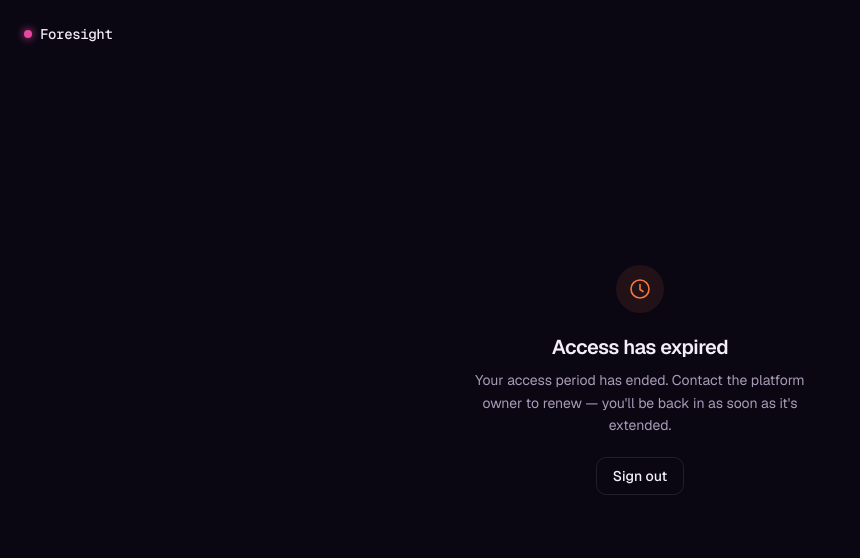
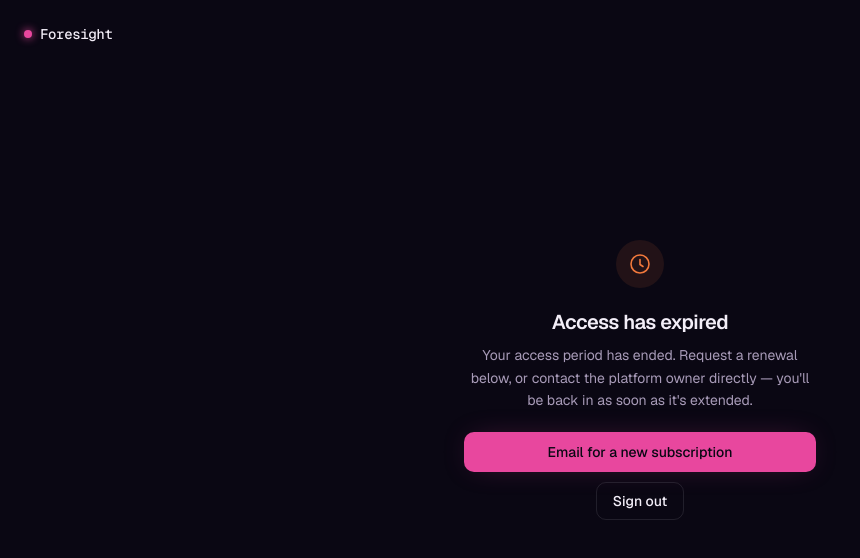
Before and after one commit to Lakshaybh/foresight, a Next.js app in the folder 02_Project/web/: page /access-expired in a window 1280 px wide. Shown: the top 558 px of the page, without its empty margins (0-860 px from the left). Built offline with nearby package versions, Linux system fonts and the light colour scheme; no server answers.

Commit message:
Add renewal email link to the access-expired page
A mailto link addressed to the platform owner, pre-filled with the
visitor's account email, so a renewal request arrives with context.

```diff
--- a/02_Project/web/src/app/access-expired/page.tsx
+++ b/02_Project/web/src/app/access-expired/page.tsx
@@ -1,7 +1,19 @@
+import { createClient } from "@/lib/supabase/server";
 import { AuthShell } from "@/components/auth-shell";
 import { DarkSignOutButton } from "@/components/dark-sign-out-button";
 
-export default function AccessExpiredPage() {
+const ADMIN_EMAIL = "lakshaymsharma@gmail.com";
+
+export default async function AccessExpiredPage() {
+  const supabase = await createClient();
+  const {
+    data: { user },
+  } = await supabase.auth.getUser();
+
+  const subject = "Foresight — renewing my access";
+  const body = `Hi,\n\nMy access has expired and I'd like to renew my subscription.\n\nAccount email: ${user?.email ?? ""}\n`;
+  const mailtoHref = `mailto:${ADMIN_EMAIL}?subject=${encodeURIComponent(subject)}&body=${encodeURIComponent(body)}`;
+
   return (
     <AuthShell maxWidth="max-w-sm">
       <div className="flex min-h-[70vh] items-center justify-center">
@@ -16,12 +28,21 @@ export default function AccessExpiredPage() {
           <div className="space-y-2">
             <h1 className="text-xl font-semibold tracking-tight text-[var(--bone)]">Access has expired</h1>
             <p className="text-sm leading-relaxed text-[var(--bone-dim)]">
-              Your access period has ended. Contact the platform owner to
-              renew — you&apos;ll be back in as soon as it&apos;s extended.
+              Your access period has ended. Request a renewal below, or
+              contact the platform owner directly — you&apos;ll be back in
+              as soon as it&apos;s extended.
             </p>
           </div>
 
-          <DarkSignOutButton />
+          <div className="space-y-2.5">
+            <a
+              href={mailtoHref}
+              className="block w-full rounded-lg bg-[var(--accent)] py-2.5 text-sm font-medium text-[var(--void)] shadow-[0_0_30px_-10px_var(--accent-dim)] transition-all duration-300 hover:brightness-110"
+            >
+              Email for a new subscription
+            </a>
+            <DarkSignOutButton />
+          </div>
         </div>
       </div>
     </AuthShell>
```
